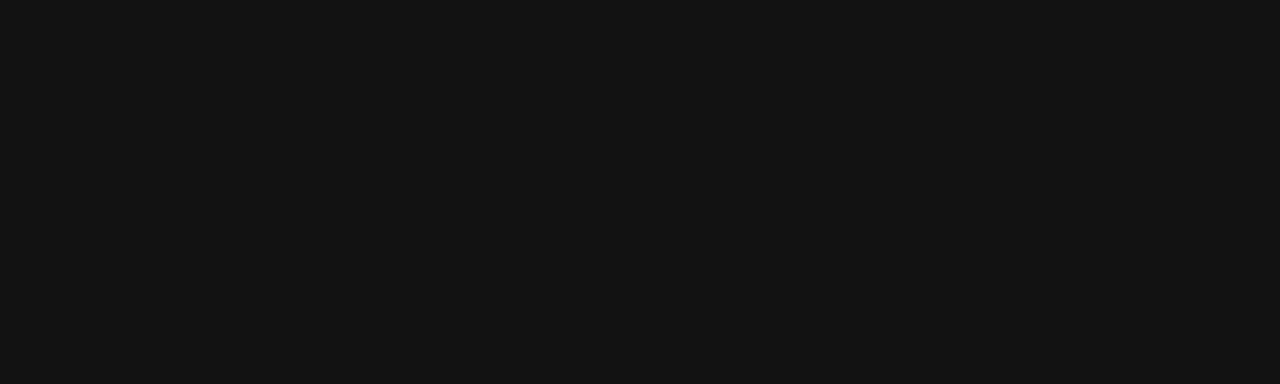
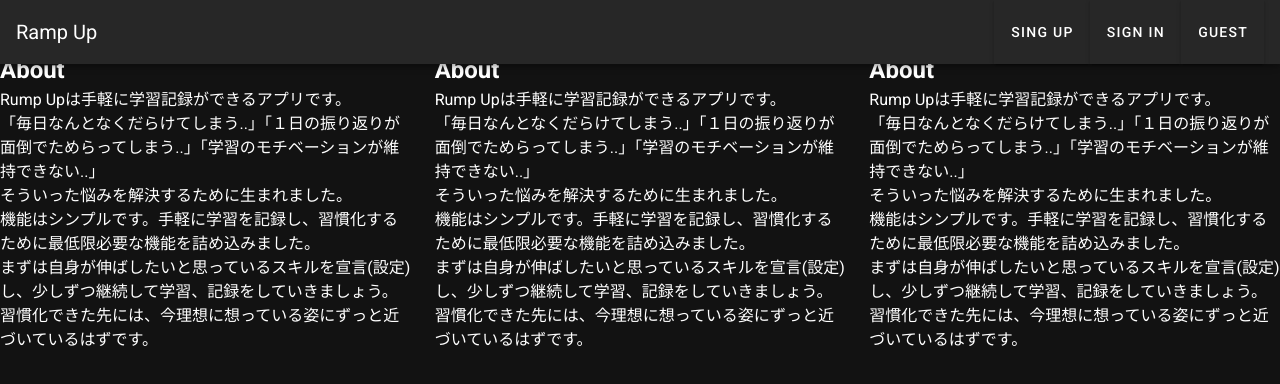
Before and after one commit to Kenchiki-chiki/ramp-up-front, a Nuxt app: page /about in a window 1280 px wide. Before the commit this address had no page. Shown: the top 384 px of the page. Built offline with nearby package versions, Linux system fonts and the light colour scheme.

Commit message:
aboutページの雛形を作成

```diff
--- a/components/AppNavigation.vue
+++ b/components/AppNavigation.vue
@@ -11,7 +11,7 @@
       </v-list>
     </v-navigation-drawer> -->
 
-    <v-toolbar app>
+    <v-toolbar>
       <!-- <span class="hidden-sm-and-up">
         <v-toolbar-side-icon @click="sidebar = !sidebar">
           <v-icon>fas fa-bars</v-icon>
@@ -25,19 +25,16 @@
 
             <v-btn
             @click="$router.push('sign_up')"
-            flat
           >
             sing up
           </v-btn>
           <v-btn
             @click="$router.push('sign_in')"
-            flat
           >
             sign in
           </v-btn>
           <v-btn
             @click="randomSet"
-            flat
           >
             guest
           </v-btn>
--- a/components/HomeAbout.vue
+++ b/components/HomeAbout.vue
@@ -33,7 +33,13 @@
         >
         <!-- Lorem ipsum dolor sit amet, consectetur adipisicing elit. Similique aliquam, impedit. Blanditiis ab explicabo quidem saepe animi veniam, impedit ex sunt id quia vel totam? -->
         </div>
-        <!-- <v-btn round color="green" dark class="mt-4 mx-0" to="/about">read more</v-btn> -->
+        <v-btn
+         color="green"
+         dark class="mt-4 mx-0"
+         @click="$router.push('about')"
+         >
+         read more
+         </v-btn>
       </v-flex>
     </v-layout>
   </v-container>
--- /dev/null
+++ b/pages/about.vue
@@ -0,0 +1,102 @@
+<template>
+  <div>
+    <AppNavigation/>
+
+    <div class="layout row wrap align-center">
+
+      <v-flex xs-12 sm4 px-3>
+          <div class="section-head">
+            <h2 class="section-title">About</h2>
+            <div
+              class="section-meta"
+            >
+            Rump Upは手軽に学習記録ができるアプリです。
+            <br>
+            「毎日なんとなくだらけてしまう..」「１日の振り返りが面倒でためらってしまう..」「学習のモチベーションが維持できない..」
+            <br>
+            そういった悩みを解決するために生まれました。
+            <br>
+            機能はシンプルです。手軽に学習を記録し、習慣化するために最低限必要な機能を詰め込みました。
+            <br>
+            まずは自身が伸ばしたいと思っているスキルを宣言(設定)し、少しずつ継続して学習、記録をしていきましょう。
+            <br>
+            習慣化できた先には、今理想に想っている姿にずっと近づいているはずです。</div>
+          </div>
+
+          <div
+            class="section-body"
+          >
+          <!-- Lorem ipsum dolor sit amet, consectetur adipisicing elit. Similique aliquam, impedit. Blanditiis ab explicabo quidem saepe animi veniam, impedit ex sunt id quia vel totam? -->
+          </div>
+
+        </v-flex>
+
+        <v-flex xs-12 sm4 px-3>
+          <div class="section-head">
+            <h2 class="section-title">About</h2>
+            <div
+              class="section-meta"
+            >
+            Rump Upは手軽に学習記録ができるアプリです。
+            <br>
+            「毎日なんとなくだらけてしまう..」「１日の振り返りが面倒でためらってしまう..」「学習のモチベーションが維持できない..」
+            <br>
+            そういった悩みを解決するために生まれました。
+            <br>
+            機能はシンプルです。手軽に学習を記録し、習慣化するために最低限必要な機能を詰め込みました。
+            <br>
+            まずは自身が伸ばしたいと思っているスキルを宣言(設定)し、少しずつ継続して学習、記録をしていきましょう。
+            <br>
+            習慣化できた先には、今理想に想っている姿にずっと近づいているはずです。</div>
+          </div>
+
+          <div
+            class="section-body"
+          >
+          <!-- Lorem ipsum dolor sit amet, consectetur adipisicing elit. Similique aliquam, impedit. Blanditiis ab explicabo quidem saepe animi veniam, impedit ex sunt id quia vel totam? -->
+          </div>
+
+        </v-flex>
+
+        <v-flex xs-12 sm4 px-3>
+          <div class="section-head">
+            <h2 class="section-title">About</h2>
+            <div
+              class="section-meta"
+            >
+            Rump Upは手軽に学習記録ができるアプリです。
+            <br>
+            「毎日なんとなくだらけてしまう..」「１日の振り返りが面倒でためらってしまう..」「学習のモチベーションが維持できない..」
+            <br>
+            そういった悩みを解決するために生まれました。
+            <br>
+            機能はシンプルです。手軽に学習を記録し、習慣化するために最低限必要な機能を詰め込みました。
+            <br>
+            まずは自身が伸ばしたいと思っているスキルを宣言(設定)し、少しずつ継続して学習、記録をしていきましょう。
+            <br>
+            習慣化できた先には、今理想に想っている姿にずっと近づいているはずです。</div>
+          </div>
+
+          <div
+            class="section-body"
+          >
+          <!-- Lorem ipsum dolor sit amet, consectetur adipisicing elit. Similique aliquam, impedit. Blanditiis ab explicabo quidem saepe animi veniam, impedit ex sunt id quia vel totam? -->
+          </div>
+
+        </v-flex>
+    </div>
+
+  </div>
+
+
+</template>
+<script>
+import AppNavigation from "~/components/AppNavigation";
+
+export default {
+  name: "About",
+  components: {
+    AppNavigation
+  }
+};
+</script>
```
